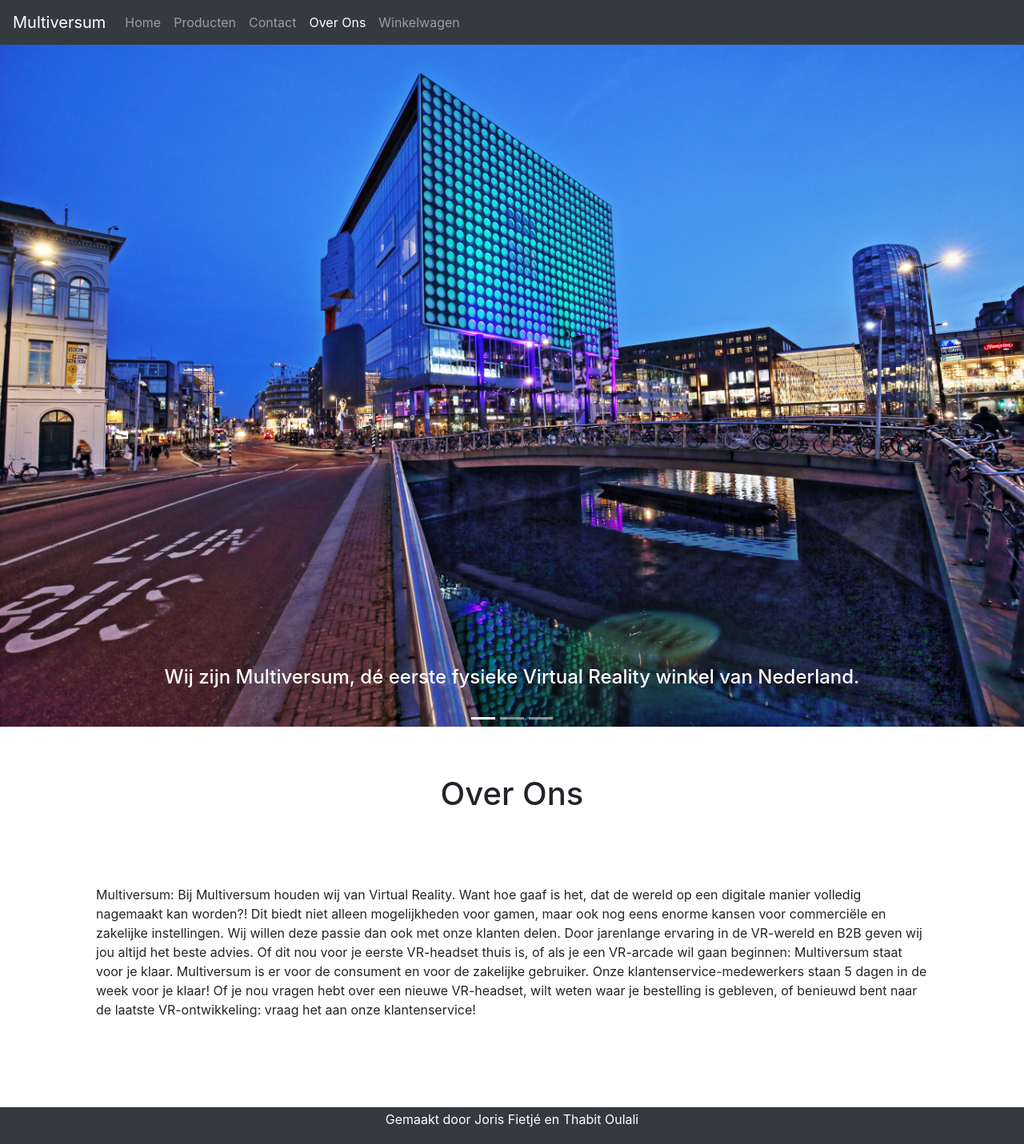
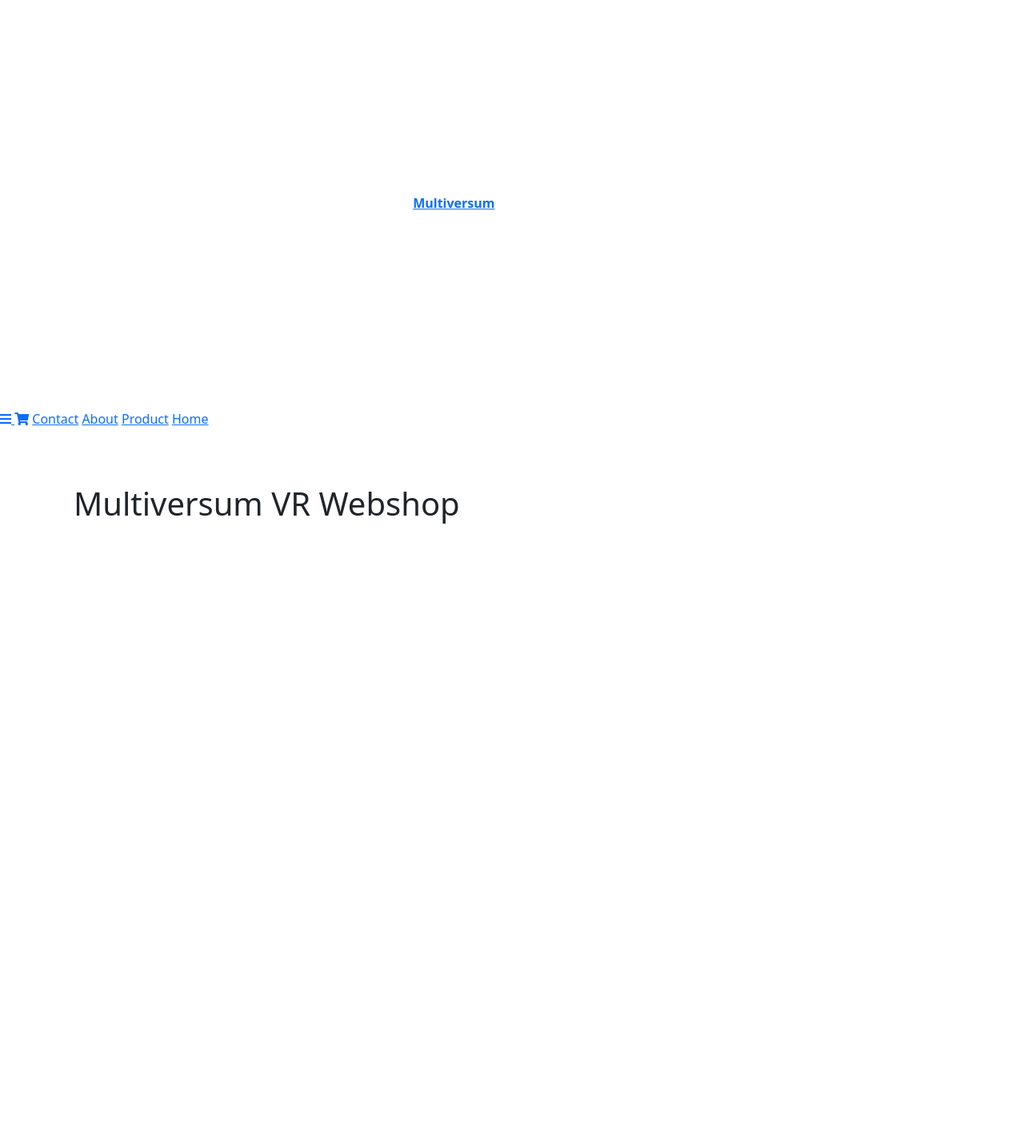
Before and after one commit to JorisFietje/Phoenix-VR, a PHP site: page /about.php in a window 1280 px wide. Shown: the whole page at 80% size. After the commit the page ends 655 px from the top, so only its background shows below. Run offline with PHP 8.4, Linux system fonts and the light colour scheme; some libraries are stand-ins or nearby versions.

Commit message:
Update about.php

```diff
--- a/about.php
+++ b/about.php
@@ -1,91 +1,32 @@
+<?php
+$page = "about";
+?>
 <!DOCTYPE html>
 <html>
-    <head>
-      <meta charset="UTF-8">
-        <meta name="viewport" content="width=device-width, initial-scale=1">
-        <link rel="stylesheet" type="text/css" href="css/style.css">
-        <link rel="stylesheet" href="https://use.fontawesome.com/releases/v5.0.7/css/all.css">
-        <link rel="stylesheet" href="https://cdn.jsdelivr.net/npm/bootstrap@4.6.0/dist/css/bootstrap.min.css" integrity="sha384-B0vP5xmATw1+K9KRQjQERJvTumQW0nPEzvF6L/Z6nronJ3oUOFUFpCjEUQouq2+l" crossorigin="anonymous">
-    </head>
-    <body>
-    <nav class="navbar navbar-expand-lg sticky-top navbar-dark bg-dark">
-      <a class="navbar-brand" href="index.php">Multiversum</a>
-      <button class="navbar-toggler" type="button" data-toggle="collapse" data-target="#navbarSupportedContent" aria-controls="navbarSupportedContent" aria-expanded="false" aria-label="Toggle navigation">
-        <span class="navbar-toggler-icon"></span>
-      </button>
 
-  <div class="collapse navbar-collapse" id="navbarSupportedContent">
-    <ul class="navbar-nav mr-auto">
-      <li class="nav-item">
-        <a class="nav-link" href="index.php">Home</a>
-      </li>
-      <li class="nav-item">
-        <a class="nav-link" href="product.php">Producten</a>
-      </li>
-      <li class="nav-item">
-        <a class="nav-link" href="contact.php">Contact</a>
-      </li>
-      <li class="nav-item active">
-        <a class="nav-link" href="about.php">Over Ons <span class="sr-only">(current)</span></a>
-      </li>
-      <li class="nav-item">
-        <a class="nav-link" href="shopping.php">Winkelwagen</a>
-      </li>
-    </ul>
+<?php include_once("incl/header.php"); ?>
+</head>
+
+<body>
+  <?php include_once("incl/menu.php"); ?>
+
+  <div class="container">
+    <div class="row">
+      <h1>Multiversum VR Webshop</h1>
+    </div>
   </div>
-</nav>
 
-<div id="carouselExampleIndicators" class="carousel slide" data-ride="carousel">
-            <ol class="carousel-indicators">
-                <li data-target="#carouselExampleIndicators" data-slide-to="0" class="active"></li>
-                <li data-target="#carouselExampleIndicators" data-slide-to="1"></li>
-                <li data-target="#carouselExampleIndicators" data-slide-to="2"></li>
-            </ol>
-            <div class="carousel-inner">
-                <div class="carousel-item active">
-                    <img class="d-block w-100" src="image/martin-woortman-2YZkzSUb6M8-unsplash.jpg" alt="First slide" />
-                    <div class="carousel-caption d-none d-md-block">
-                    <h4>Wij zijn Multiversum, dé eerste fysieke Virtual Reality winkel van Nederland.</h4>
-                  </div>
-                </div>
-                <div class="carousel-item">
-                    <img class="d-block w-100" src="image/stephan-sorkin-kCrwoHRWe8Y-unsplash.jpg" alt="Second slide" />
-                    <div class="carousel-caption d-none d-md-block">
-                      <h4>Wij zitten centraal gelegen in de binnenstad van Utrecht aan de Steenweg,<br> waar je onze VR brillen kunt uitproberen.</h4>
-                  </div>
-                </div>
-                <div class="carousel-item">
-                    <img class="d-block w-100" src="image/thisisengineering-raeng-jqD8bSQY6Ic-unsplash.jpg" alt="Third slide" />
-                  <div class="carousel-caption d-none d-md-block">
-                      <h5>Op zoek naar een VR Headset? Multiversum heeft het breedste aanbod aan VR Headsets en accessoires. Bekijk het aanbod in onze gloednieuwe webshop. </h5>
-                  </div>
-            </div>
-            <a class="carousel-control-prev" href="#carouselExampleIndicators" role="button" data-slide="prev">
-                <span class="carousel-control-prev-icon" aria-hidden="true"></span>
-                <span class="sr-only">Previous</span>
-            </a>
-            <a class="carousel-control-next" href="#carouselExampleIndicators" role="button" data-slide="next">
-                <span class="carousel-control-next-icon" aria-hidden="true"></span>
-                <span class="sr-only">Next</span>
-            </a>
-        </div>
-
-        <div class="container">
-          <center><h1 style="margin: 40px;">Over Ons</h1></center>
-            <div class="row">
-              <p style="margin: 40px;">Multiversum:
-                Bij Multiversum houden wij van Virtual Reality. Want hoe gaaf is het, dat de wereld op een digitale manier volledig nagemaakt kan worden?! Dit biedt niet alleen mogelijkheden voor gamen, maar ook nog eens enorme kansen voor commerciële en zakelijke instellingen. Wij willen deze passie dan ook met onze klanten delen. Door jarenlange ervaring in de VR-wereld en B2B geven wij jou altijd het beste advies. Of dit nou voor je eerste VR-headset thuis is, of als je een VR-arcade wil gaan beginnen: Multiversum staat voor je klaar.
-                Multiversum is er voor de consument en voor de zakelijke gebruiker. Onze klantenservice-medewerkers staan 5 dagen in de week voor je klaar! Of je nou vragen hebt over een nieuwe VR-headset, wilt weten waar je bestelling is gebleven, of benieuwd bent naar de laatste VR-ontwikkeling: vraag het aan onze klantenservice!
-              </p>
-            </div>
-        </div>
-        <footer class="bg-dark" style="margin-top: 60px;">
-          <p>Gemaakt door Joris Fietjé en Thabit Oulali</p>
-        </footer>
-
-        <script src="https://code.jquery.com/jquery-3.5.1.slim.min.js" integrity="sha384-DfXdz2htPH0lsSSs5nCTpuj/zy4C+OGpamoFVy38MVBnE+IbbVYUew+OrCXaRkfj" crossorigin="anonymous"></script>
-        <script src="https://cdn.jsdelivr.net/npm/bootstrap@4.6.0/dist/js/bootstrap.bundle.min.js" integrity="sha384-Piv4xVNRyMGpqkS2by6br4gNJ7DXjqk09RmUpJ8jgGtD7zP9yug3goQfGII0yAns" crossorigin="anonymous"></script>
-
+  <script>
+    function myFunction() {
+      var x = document.getElementById("myTopnav");
+      if (x.className === "topnav") {
+        x.className += " responsive";
+      } else {
+        x.className = "topnav";
+      }
+    }
+  </script>
 
 </body>
+
 </html>
```
